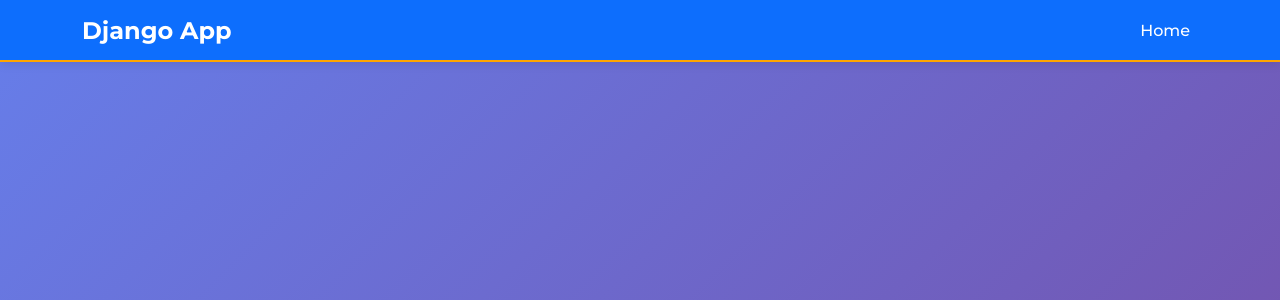
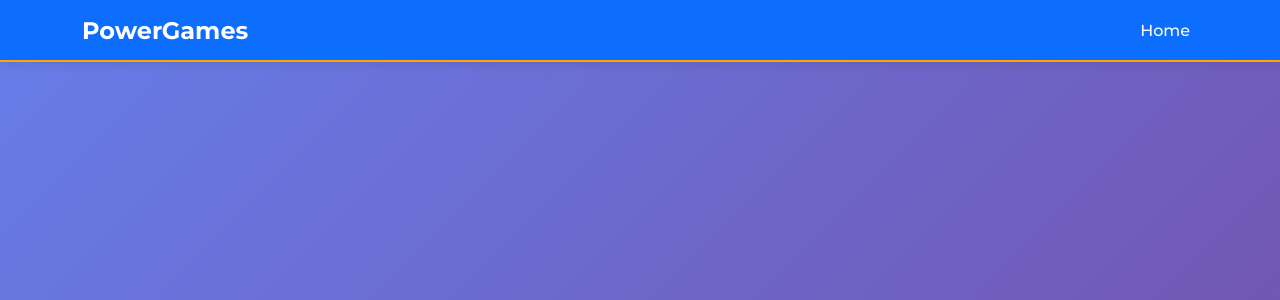
Before and after one commit to real0m4r/PowerGames, a Django app: page / in a window 1280 px wide. Shown: the top 300 px of the page. Run offline with Django 5.2, Linux system fonts and the light colour scheme; data that the repository does not hold is empty.

Commit message:
navbar update

```diff
--- a/core/templates/core/base.html
+++ b/core/templates/core/base.html
@@ -15,7 +15,7 @@
     <nav class="navbar navbar-expand-lg navbar-dark bg-primary">
         <div class="container">
             <a class="navbar-brand" href="{% url 'core:home' %}">
-                <strong>Django App</strong>
+                <strong>PowerGames</strong>
             </a>
             <button class="navbar-toggler" type="button" data-bs-toggle="collapse" data-bs-target="#navbarNav" aria-controls="navbarNav" aria-expanded="false" aria-label="Toggle navigation">
                 <span class="navbar-toggler-icon"></span>
```
